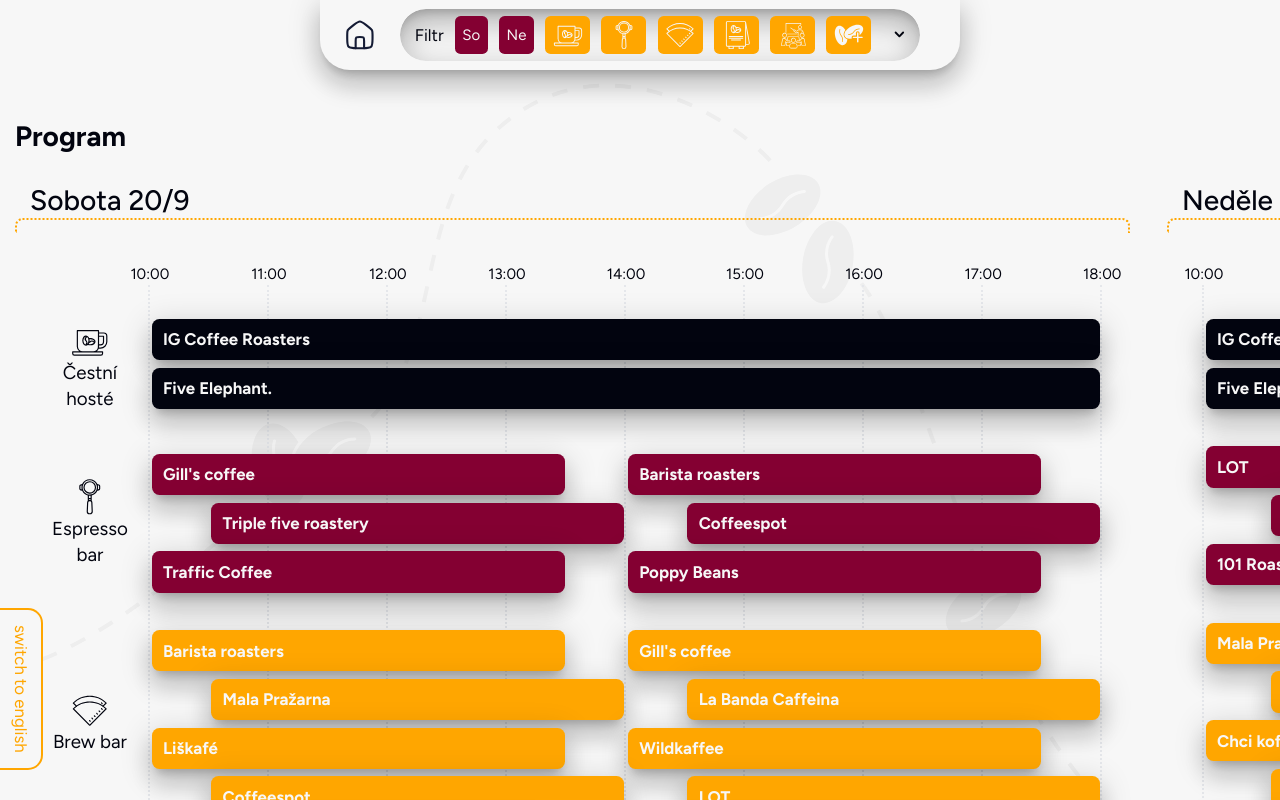
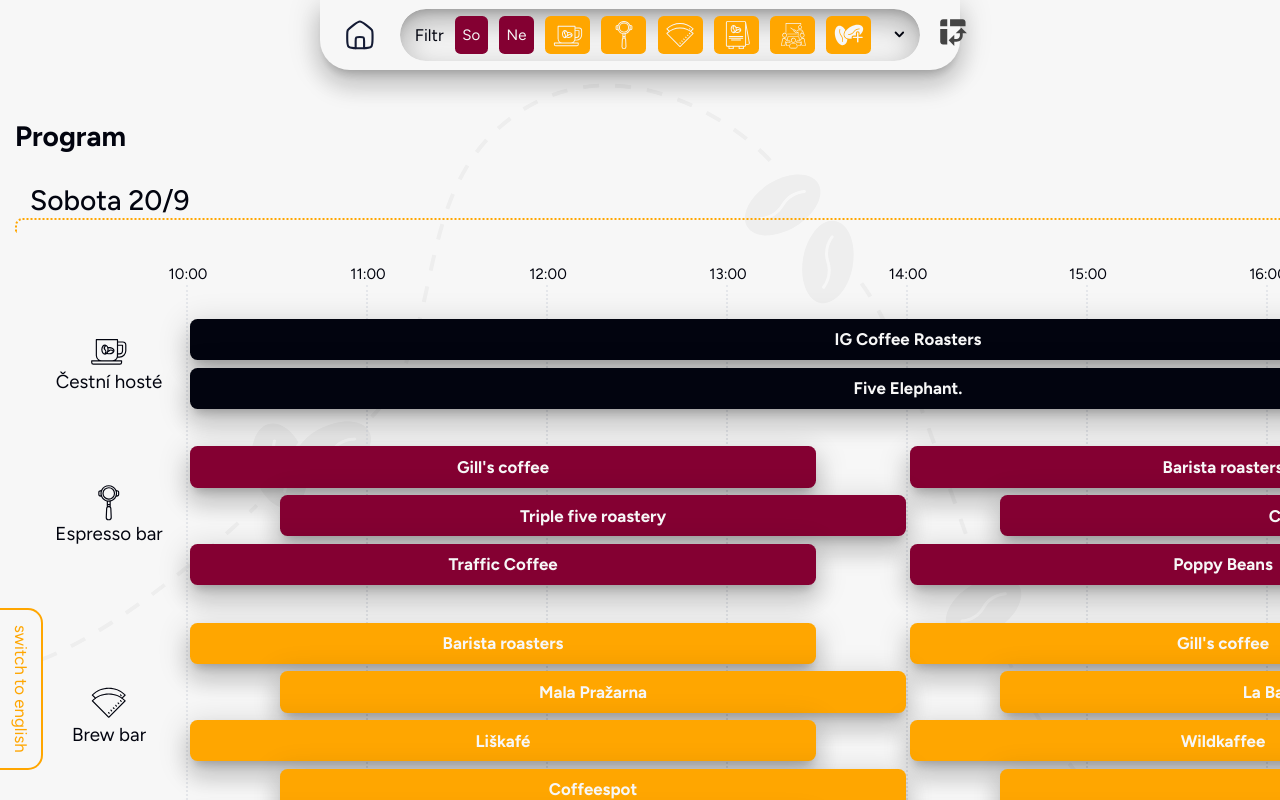
Before and after one commit to baristalive/roastfestival.eu, a Next.js app: page /cz/program in a window 1280 px wide. Shown: the top 800 px of the page. Built offline with nearby package versions, Linux system fonts and the light colour scheme.

Commit message:
feat: add schedule view toggle
Signed-off-by: Tomas Coufal <coufal.tom@gmail.com>

```diff
--- a/app/[lang]/components/DaySchedule.tsx
+++ b/app/[lang]/components/DaySchedule.tsx
@@ -10,20 +10,21 @@ import { useParams } from "next/navigation";
 import React from "react";
 import { StationIcon } from "./StationIcon";
 import Modal from "./Modal";
+import { ScheduleViewType } from "../program/contexts";
 
 const MINUTE_STRINGS = Array.from(Array(6), (_, idxm) =>
   String(idxm).padEnd(2, "0"),
 );
 
-const GRID_STOPS_PREFIX = "[station] 100px "
+const GRID_STOPS_PREFIX = "[station] max(10vw, 100px) "
 const GRID_STOPS =
-  "[h950] 1fr " +
+  "[h950] 1fr max(1vw, 30px) " +
   Array.from(Array(8), (_, idx) =>
-    MINUTE_STRINGS.map((m) => `[h${idx + 10}${m}] 1fr`),
+    MINUTE_STRINGS.map((m) => `[h${idx + 10}${m}] 1fr max(1vw, 30px)`),
   )
     .flat()
     .join(" ") +
-  " [h1800] 1fr [h1810]";
+  " [h1800] 1fr max(1vw, 30px) [h1810]";
 const HOURS = Array.from(Array(9), (_, idx) => ({
   title: idx + 10 + ":00",
   start: `h${idx + 9}50`,
@@ -35,8 +36,9 @@ const DaySchedule = ({
   schedule,
   className = "",
   showTrackHeader = false,
+  appearance = "responsive",
   tracks = AllTracks,
-}: { className?: string; tracks?: Track[]; showTrackHeader?: boolean } & Pick<
+}: { className?: string; tracks?: Track[]; showTrackHeader?: boolean; appearance?: ScheduleViewType } & Pick<
   RawProgramDay,
   "schedule"
 >) => {
@@ -50,10 +52,10 @@ const DaySchedule = ({
 
   return (
     <div
-      className={`relative flex w-full flex-col justify-between py-4 will-change-auto ${className}`}
+      className={`relative flex w-full flex-col justify-between py-4 will-change-auto ${className} `}
     >
       <div
-        className="hidden p-4 text-center xl:grid"
+        className={`p-4 text-center schedule_header_style_${appearance}`}
         style={{
           gridTemplateColumns: gridStops,
         }}
@@ -71,7 +73,7 @@ const DaySchedule = ({
         ))}
       </div>
       <div
-        className="absolute inset-0 bottom-[2em] top-[2.5em] z-0 hidden p-4 xl:grid"
+        className={`absolute inset-0 bottom-[2em] top-[2.5em] z-0 p-4 schedule_header_style_${appearance}`}
         style={{
           gridTemplateColumns: gridStops,
         }}
@@ -92,12 +94,12 @@ const DaySchedule = ({
         .map((t) => (
           <div
             key={t.track}
-            className={`program-track relative mx-4 rounded-2xl py-4 text-xl xl:grid`}
+            className={`program-track relative mx-4 rounded-2xl py-4 text-xl schedule_content_style_${appearance}`}
             style={{
               gridTemplateColumns: gridStops,
             }}
           >
-            <div className={`col-span-full row-start-1 flex flex-col items-center justify-center p-2 text-center xl:col-start-[station] xl:col-end-[h1000] xl:row-end-5 ${showTrackHeader ? "": "xl:hidden"}`}>
+            <div className={`col-span-full row-start-1 flex flex-col items-center justify-center p-2 text-center col-start-[station] col-end-[h1000] row-end-5 ${showTrackHeader ? "": "hidden"}`}>
               <StationIcon station={t.track} />
               <h3>
                 {
@@ -123,8 +125,8 @@ const DaySchedule = ({
                   {presenter === undefined || !presenter.name ? null : (
                     <>
                       <Modal {...presenter}>
-                        <div className="program-slot elevate my-1 overflow-hidden rounded-lg px-3 py-1 text-center md:py-2 xl:text-left">
-                          <div className="col-span-full text-base xl:hidden">
+                        <div className="program-slot elevate my-1 overflow-hidden rounded-lg px-3 py-1 md:py-2">
+                          <div className={`col-span-full text-base schedule_item_style_${appearance}`}>
                             {s.start} - {s.end}
                           </div>
                           <h4 className="text-lg font-bold">
--- a/app/[lang]/program/components/ToolBar.tsx
+++ b/app/[lang]/program/components/ToolBar.tsx
@@ -1,12 +1,22 @@
 import Home from '@/app/icons/home'
-import React from 'react'
-import Filter from '@/app/icons/filter'
+import React, { useContext } from 'react'
 import Link from 'next/link'
 import Dropdown from './Dropdown'
-import NavBar from '@/app/components/NavBar'
 import List from '@/app/icons/list'
+import { ScheduleView } from '../contexts'
 
 const ToolBar = () => {
+  const {view, setView} = useContext(ScheduleView);
+
+  const handleViewChange = () => {
+    if (!window) return;
+    if (view === "list" || (view === "responsive" && window.innerWidth < 1024)) {
+      setView("schedule")
+    }
+    if (view === "schedule" || (view === "responsive" && window.innerWidth >= 1024)) {
+      setView("list")
+    }
+  }
   return (
     <div className="card elevate rounded-b-[2rem] p-2 fixed w-full xl:w-1/2">
       <nav className="flex gap-4 justify-between px-2">
@@ -14,8 +24,7 @@ const ToolBar = () => {
         <div className="flex gap-x-6 justify-end flex-wrap ">
           <Dropdown />
         </div>
-        <div className='text-4xl w-[calc(1em+1rem)]'></div>
-        {/* <div className="text-4xl py-2 hidden xl:block"><List /></div> */}
+        <div className="text-4xl py-2 cursor-pointer" onClick={handleViewChange}><List /></div>
       </nav>
     </div>
   )
--- a/app/[lang]/program/contexts.tsx
+++ b/app/[lang]/program/contexts.tsx
@@ -4,3 +4,7 @@ import { createContext } from "react";
 export const FilterTracks = createContext({selectedTracks: AllTracks, setSelectedTracks: (value: Track[]) => {}})
 
 export const FilterDays = createContext({selectedDays: AllDays, setSelectedDays: (value: Day[]) => {}})
+
+export type ScheduleViewType = "schedule" | "list" | "responsive"
+
+export const ScheduleView = createContext({view: "responsive" as ScheduleViewType, setView: (value: ScheduleViewType) => {}})
--- a/app/[lang]/program/page.tsx
+++ b/app/[lang]/program/page.tsx
@@ -2,8 +2,17 @@
 import { use, useState } from "react";
 import Link from "next/link";
 
-import dictionaries, { AllDays, AllTracks, SupportedLanguages } from "../../dictionaries/all";
-import { FilterDays, FilterTracks } from "./contexts";
+import dictionaries, {
+  AllDays,
+  AllTracks,
+  SupportedLanguages,
+} from "../../dictionaries/all";
+import {
+  FilterDays,
+  FilterTracks,
+  ScheduleView,
+  ScheduleViewType,
+} from "./contexts";
 import ToolBar from "./components/ToolBar";
 import { useParams } from "next/navigation";
 import DaySchedule from "../components/DaySchedule";
@@ -19,6 +28,9 @@ const Home = () => {
 
   const [selectedDays, setSelectedDays] = useState(AllDays);
   const [selectedTracks, setSelectedTracks] = useState(AllTracks);
+  const [scheduleView, setScheduleView] = useState(
+    "responsive" as ScheduleViewType,
+  );
 
   return (
     <div className="wrapper watermark2">
@@ -31,31 +43,43 @@ const Home = () => {
         {params.lang === "cz" ? "Switch to English" : "Přepnout do češtiny"}
       </Link>
       <div className="flex flex-col-reverse">
-        <div className="flex overflow-x-scroll">
-          {lang.program.filter(day => selectedDays.includes(day.$ref)).map((day, idx) => (
-            <div className="min-w-[min(90vw,_1600px)] flex flex-col p-4" key={day.$ref}>
-              <div className="flex flex-col w-full">
-                <h3 className="font-medium text-3xl ml-4">{lang.programDays[day.$ref].name} {lang.programDays[day.$ref].date}</h3>
-                <div className="h-4 border-2 border-[var(--primary)] border-dotted rounded-t-lg border-b-0 mr-2"/>
+        <div
+          className={`flex overflow-x-scroll schedule_style_${scheduleView}`}
+        >
+          {lang.program
+            .filter((day) => selectedDays.includes(day.$ref))
+            .map((day, idx) => (
+              <div className={`flex flex-col p-4 schedule_item_wrapper_style_${scheduleView}`} key={day.$ref}>
+                <div className="flex w-full flex-col sticky">
+                  <h3 className="ml-4 text-3xl font-medium">
+                    {lang.programDays[day.$ref].name}{" "}
+                    {lang.programDays[day.$ref].date}
+                  </h3>
+                  <div className="mr-2 h-4 rounded-t-lg border-2 border-b-0 border-dotted border-[var(--primary)]" />
                 </div>
                 <DaySchedule
                   schedule={day.schedule}
                   tracks={selectedTracks}
-                showTrackHeader={idx === 0}
+                  showTrackHeader={idx === 0 || scheduleView === "list"}
+                  appearance={scheduleView}
                   className=""
                 />
               </div>
             ))}
         </div>
         <div className="flex grid-cols-[1fr,auto,1fr] flex-col items-center lg:grid">
-          <h2 className="p-4 text-3xl font-bold 2xl:text-6xl pt-32 2xl:pt-4">
+          <h2 className="p-4 pt-32 text-3xl font-bold 2xl:pt-4 2xl:text-6xl">
             {lang.programTile.title}
           </h2>
         </div>
         <div className="flex justify-center">
           <FilterDays value={{ selectedDays, setSelectedDays }}>
             <FilterTracks value={{ selectedTracks, setSelectedTracks }}>
+              <ScheduleView
+                value={{ view: scheduleView, setView: setScheduleView }}
+              >
                 <ToolBar />
+              </ScheduleView>
             </FilterTracks>
           </FilterDays>
         </div>
--- a/app/globals.css
+++ b/app/globals.css
@@ -250,7 +250,7 @@ footer {
     ),
     var(--primary);
 }
-.previous-year-section{
+.previous-year-section {
   background: linear-gradient(
       to right,
       var(--background),
@@ -431,10 +431,10 @@ header > div {
   }
 }
 .dropdown:focus-within .dropdown-menu {
-  display:block;
+  display: block;
 }
 .dropdown-menu:focus-within {
-  display:block;
+  display: block;
 }
 
 header::before {
@@ -744,3 +744,40 @@ ol.round-counter li::before {
   z-index: 2;
   pointer-events: none;
 }
+
+.schedule_content_style_list,
+.schedule_content_style_responsive,
+.schedule_item_style_list,
+.schedule_item_style_responsive {
+  display: block;
+  text-align: center;
+}
+
+.schedule_content_style_schedule,
+.schedule_header_style_schedule {
+  display: grid;
+}
+.schedule_header_style_responsive,
+.schedule_header_style_list,
+.schedule_item_style_schedule {
+  display: none;
+}
+.schedule_item_wrapper_style_list, .schedule_item_wrapper_style_responsive {
+  min-width: 90vw;
+}
+@media (min-width: 1280px) {
+  .schedule_item_wrapper_style_list, .schedule_item_wrapper_style_responsive {
+    min-width: auto;
+  }
+  .schedule_header_style_responsive,
+  .schedule_content_style_responsive {
+    display: grid;
+  }
+  .schedule_item_style_responsive {
+    display: none;
+  }
+  .schedule_style_list {
+    margin-left: auto;
+    margin-right: auto;
+  }
+}
```
Lines whose indentation alone changed are shown as unchanged.
